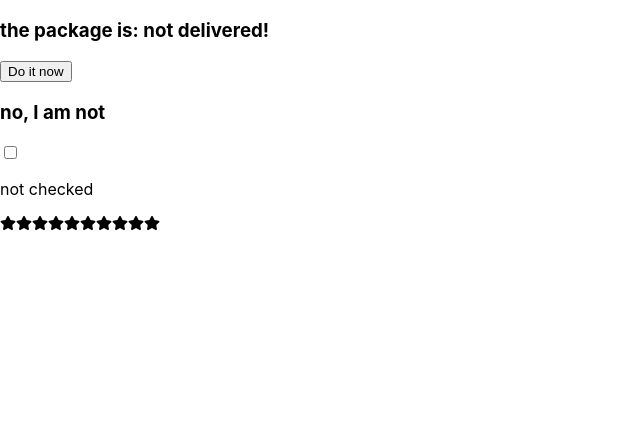
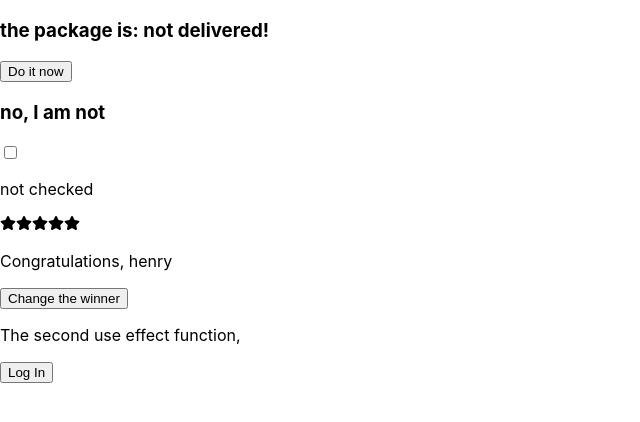
Before and after one commit to work-henry-smith/react-hooks, a React (Create React App) app: page / in a window 1280 px wide. Shown: the top 422 px of the page, without its empty margins (0-640 px from the left). Built offline with nearby package versions, Linux system fonts and the light colour scheme.

Commit message:
set dependency when some states have been fired

```diff
--- a/src/App.js
+++ b/src/App.js
@@ -2,13 +2,15 @@ import './App.css';
 import Button from './Button';
 import CheckBox from './CheckBox';
 import StarRating from './StarRating';
+import Title from './Title';
 
 function App() {
     return (
         <>
             <Button />
             <CheckBox />
-            <StarRating totalStars={10} />
+            <StarRating totalStars={5} />
+            <Title />
         </>
     )
 }
--- a/src/StarRating.js
+++ b/src/StarRating.js
@@ -1,6 +1,5 @@
 import './App.css';
 import {FaStar} from 'react-icons/fa';
-import {useState} from 'react';
 
 const createArray = (length) => [...Array(length)];
 
--- /dev/null
+++ b/src/Title.js
@@ -0,0 +1,20 @@
+import {useState,useEffect} from 'react';
+
+
+function Title () {
+    const [name,setName] = useState('henry');
+    const [admin,setAdmin] = useState(false);
+    useEffect(() => {document.title = `celebrate ${name} !`;}, [name]);
+    useEffect(() => {console.log(`${admin ? 'is the admin' : 'is not the admin'}`);},[admin])
+    return (
+        <section>
+            <p>Congratulations, {name}</p>
+            <button onClick={() => setName("eve")}>Change the winner</button>
+
+            <p>The second use effect function, {admin}</p>
+            <button onClick={() => setAdmin(true)}>Log In</button>
+        </section>
+    )
+}
+
+export default Title;
```
